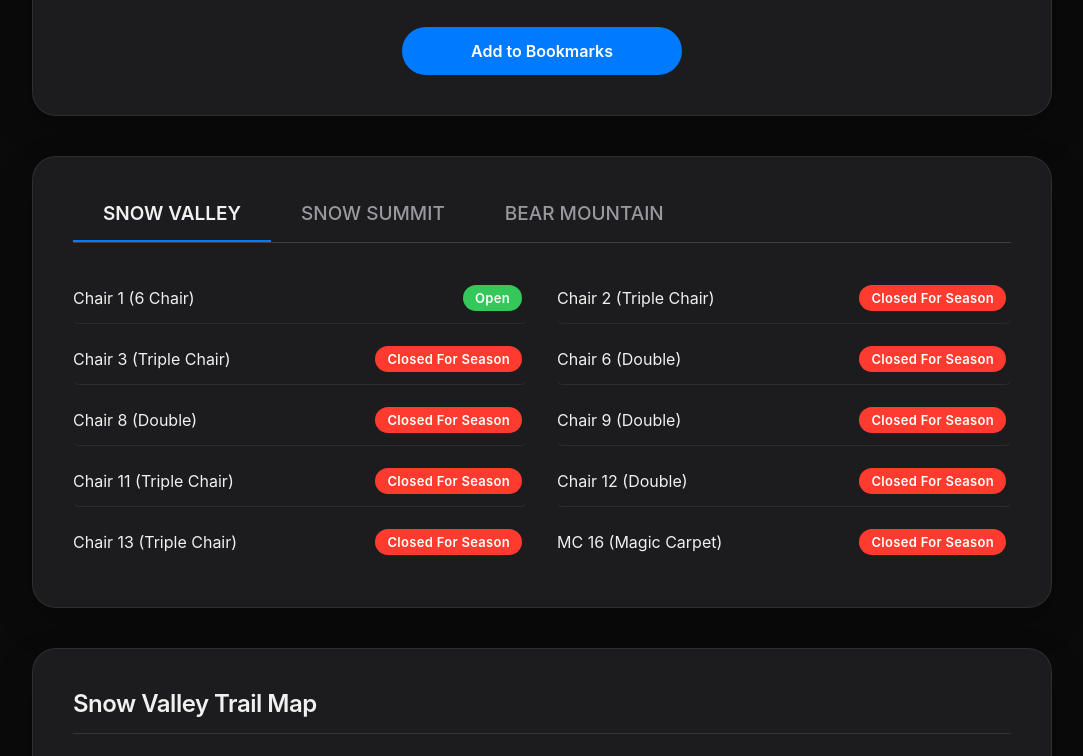
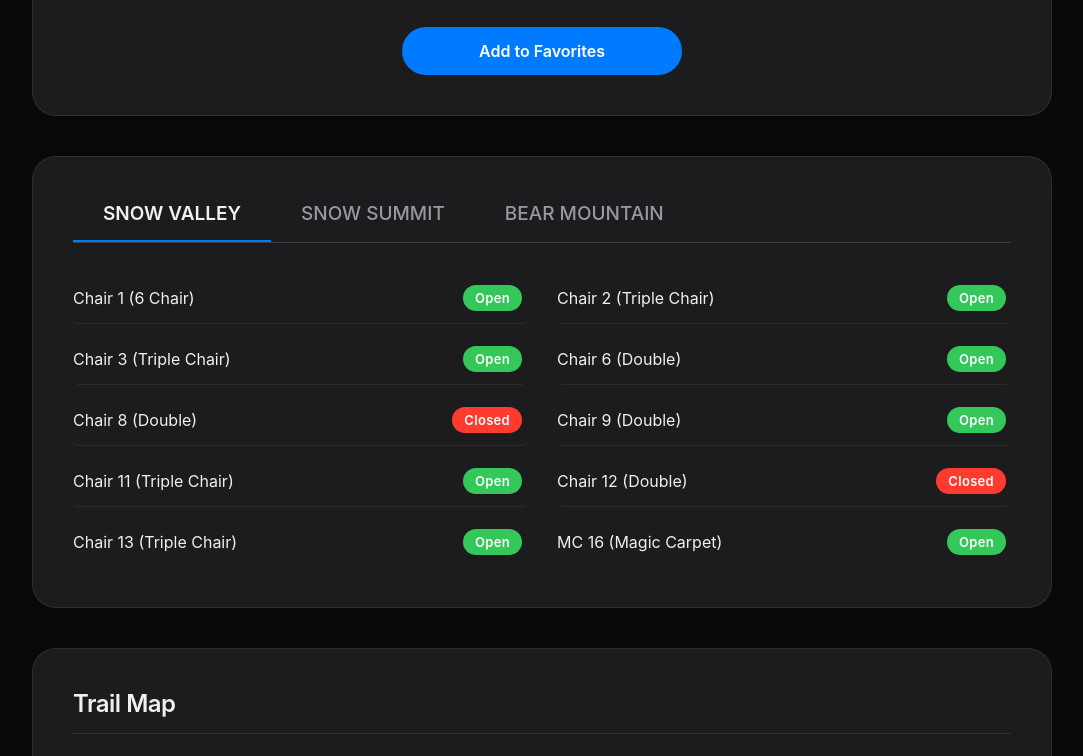
Before and after one commit to DellOptiPlex755x/SlopeScout, a website: page assets/pages/bigbear.html in a window 1280 px wide. Shown: the part 532-1288 px from the top of the page, without its empty margins (98-1181 px from the left). Drawn offline with Linux system fonts and the light colour scheme; no server answers; grey boxes are pictures that could not be loaded; files whose address does not match are found by name.

Commit message:
Revert "Update bigbear.html"
This reverts commit 453a1a0b55594d8e0414d09b4dfeb7eab545fc79.

```diff
--- a/assets/pages/bigbear.html
+++ b/assets/pages/bigbear.html
@@ -15,11 +15,10 @@
             --text-light: #f0f0f0;
             --text-secondary: rgba(235, 235, 245, 0.6);
             --accent-blue: #007aff;
-            --status-open: #34c759; /* Green for Open */
-            --status-closed: #ff3b30; /* Red for Closed */
-            --status-scheduled: #ff9500; /* Orange for Scheduled */
-            --status-hold: #5e5ce6; /* Purple for Hold */
-            /* --status-closed-season: #8e8e93; /* Grey for Closed For Season - REMOVED */
+            --status-open: #34c759;
+            --status-closed: #ff3b30;
+            --status-scheduled: #ff9500;
+            --status-hold: #5e5ce6;
             --transition-speed: 0.3s;
         }
 
@@ -101,7 +100,7 @@
         /* --- Removed Parallax Text Styles --- */
 
 
-        /* --- Styles for Content Area, Cards, Tabs, Map etc. --- */
+        /* --- Styles for Content Area, Cards, Tabs, Map etc. (Keep existing) --- */
         .content-area { position: relative; margin-top: -60px; padding: 0 40px 60px; z-index: 5; }
         .animated-card { background-color: var(--card-bg); border-radius: 24px; padding: 35px; margin: 0 auto 40px; max-width: 90%; box-shadow: 0 15px 35px rgba(0,0,0,0.25); border: 1px solid var(--card-border); opacity: 0; transform: translateY(30px); transition: opacity 0.6s ease-out, transform 0.6s ease-out; will-change: opacity, transform; }
         .animated-card.is-visible { opacity: 1; transform: translateY(0); }
@@ -133,12 +132,9 @@
         .status-closed { background-color: var(--status-closed); color: #fff; }
         .status-scheduled { background-color: var(--status-scheduled); color: #fff; }
         .status-hold { background-color: var(--status-hold); color: #fff; }
-        /* Changed status color back to red */
-        .status-closed-season { background-color: var(--status-closed); color: #fff; }
         .map-section { margin-top: 40px; }
         .map-header { text-align: left; margin-bottom: 25px; font-size: 24px; font-weight: 600; letter-spacing: -0.5px; border-bottom: 1px solid rgba(255, 255, 255, 0.1); padding-bottom: 15px; }
-        /* Increased map height by 25% (600px * 1.25 = 750px) */
-        .map-container { height: 750px; width: 100%; border-radius: 16px; overflow: hidden; position: relative; }
+        .map-container { height: 600px; width: 100%; border-radius: 16px; overflow: hidden; position: relative; }
         .map-container iframe { border-radius: 16px; }
 
         /* --- Responsive Styles --- */
@@ -164,8 +160,7 @@
             .lift-item:nth-child(odd):last-child, .lift-item:nth-child(even):last-child { border-bottom: none; }
             .lift-item:hover { transform: translateX(4px); }
             .animated-card { padding: 30px; max-width: 100%; }
-            /* Increased map height by 25% (450px * 1.25 = 562.5px, rounded) */
-            .map-container { height: 563px; }
+            .map-container { height: 450px; }
             .tab-button { padding: 10px 20px; font-size: 16px; }
             .map-header { font-size: 22px; }
         }
@@ -182,8 +177,7 @@
             .lift-item:hover { transform: translateX(3px); }
             .lift-status-badge { padding: 4px 10px; font-size: 11px; }
             .animated-card { padding: 20px; border-radius: 20px; }
-            /* Increased map height by 25% (350px * 1.25 = 437.5px, rounded) */
-            .map-container { height: 438px; border-radius: 12px; }
+            .map-container { height: 350px; border-radius: 12px; }
             .map-container iframe { border-radius: 12px; }
             .tab-button { padding: 10px 15px; font-size: 15px; }
             .map-header { font-size: 20px; }
@@ -193,7 +187,7 @@
 <body>
 
 <nav>
-    <a href="https://slopescout.org" rel="noopener noreferrer" class="logo">SlopeScout</a>
+    <a href="../../index.html" rel="noopener noreferrer" class="logo">SlopeScout</a>
     <div class="nav-links">
         <a href="https://slopescout.org" rel="noopener noreferrer">Home</a>
         <a href="explore.html">Explore</a>
@@ -220,58 +214,58 @@
 
     <div class="resorts-tab-section animated-card" id="resorts">
         <div class="tabs-container">
-            <button class="tab-button active" data-tab-target="#sv-lifts" data-map-url="https://vicomap-cdn.resorts-interactive.com/map/1825?menu=3.0,3.1,3.2,3.4,3.5,3.10,3.14&openLiftAnimation=true&openLiftColor=green&liftHighlightOpacity=0.2&backgroundOpacity=1.0" data-resort-name="Snow Valley">SNOW VALLEY</button>
-            <button class="tab-button" data-tab-target="#ss-lifts" data-map-url="https://vicomap-cdn.resorts-interactive.com/map/1818?menu=3.0,3.1,3.2,3.4,3.5,3.10,3.14&openLiftAnimation=true&openLiftColor=green&liftHighlightOpacity=0.2&backgroundOpacity=1.0" data-resort-name="Snow Summit">SNOW SUMMIT</button>
-            <button class="tab-button" data-tab-target="#bm-lifts" data-map-url="https://vicomap-cdn.resorts-interactive.com/map/1808?menu=3.0,3.1,3.2,3.4,3.5,3.10,3.14&openLiftAnimation=true&openLiftColor=green&liftHighlightOpacity=0.2&backgroundOpacity=1.0" data-resort-name="Bear Mountain">BEAR MOUNTAIN</button>
+            <button class="tab-button active" data-tab-target="#sv-lifts">SNOW VALLEY</button>
+            <button class="tab-button" data-tab-target="#ss-lifts">SNOW SUMMIT</button>
+            <button class="tab-button" data-tab-target="#bm-lifts">BEAR MOUNTAIN</button>
         </div>
         <div class="tab-content-container">
             <div class="tab-content active" id="sv-lifts">
                 <div class="lifts-grid">
                     <div class="lift-item"><span>Chair 1 (6 Chair)</span><span class="lift-status-badge status-open">Open</span></div>
-                    <div class="lift-item"><span>Chair 2 (Triple Chair)</span><span class="lift-status-badge status-closed-season">Closed For Season</span></div>
-                    <div class="lift-item"><span>Chair 3 (Triple Chair)</span><span class="lift-status-badge status-closed-season">Closed For Season</span></div>
-                    <div class="lift-item"><span>Chair 6 (Double)</span><span class="lift-status-badge status-closed-season">Closed For Season</span></div>
-                    <div class="lift-item"><span>Chair 8 (Double)</span><span class="lift-status-badge status-closed-season">Closed For Season</span></div>
-                    <div class="lift-item"><span>Chair 9 (Double)</span><span class="lift-status-badge status-closed-season">Closed For Season</span></div>
-                    <div class="lift-item"><span>Chair 11 (Triple Chair)</span><span class="lift-status-badge status-closed-season">Closed For Season</span></div>
-                    <div class="lift-item"><span>Chair 12 (Double)</span><span class="lift-status-badge status-closed-season">Closed For Season</span></div>
-                    <div class="lift-item"><span>Chair 13 (Triple Chair)</span><span class="lift-status-badge status-closed-season">Closed For Season</span></div>
-                    <div class="lift-item"><span>MC 16 (Magic Carpet)</span><span class="lift-status-badge status-closed-season">Closed For Season</span></div>
+                    <div class="lift-item"><span>Chair 2 (Triple Chair)</span><span class="lift-status-badge status-open">Open</span></div>
+                    <div class="lift-item"><span>Chair 3 (Triple Chair)</span><span class="lift-status-badge status-open">Open</span></div>
+                    <div class="lift-item"><span>Chair 6 (Double)</span><span class="lift-status-badge status-open">Open</span></div>
+                    <div class="lift-item"><span>Chair 8 (Double)</span><span class="lift-status-badge status-closed">Closed</span></div>
+                    <div class="lift-item"><span>Chair 9 (Double)</span><span class="lift-status-badge status-open">Open</span></div>
+                    <div class="lift-item"><span>Chair 11 (Triple Chair)</span><span class="lift-status-badge status-open">Open</span></div>
+                    <div class="lift-item"><span>Chair 12 (Double)</span><span class="lift-status-badge status-closed">Closed</span></div>
+                    <div class="lift-item"><span>Chair 13 (Triple Chair)</span><span class="lift-status-badge status-open">Open</span></div>
+                    <div class="lift-item"><span>MC 16 (Magic Carpet)</span><span class="lift-status-badge status-open">Open</span></div>
                 </div>
             </div>
             <div class="tab-content" id="ss-lifts">
                 <div class="lifts-grid">
                     <div class="lift-item"><span>Chair 1 (High-Speed Quad)</span><span class="lift-status-badge status-open">Open</span></div>
-                    <div class="lift-item"><span>Chair 2 (High-Speed Quad)</span><span class="lift-status-badge status-closed-season">Closed For Season</span></div>
-                    <div class="lift-item"><span>Chair 3 (Double)</span><span class="lift-status-badge status-closed-season">Closed For Season</span></div>
-                    <div class="lift-item"><span>Chair 4 (Triple Chair)</span><span class="lift-status-badge status-closed-season">Closed For Season</span></div>
-                    <div class="lift-item"><span>Chair 5 (Double)</span><span class="lift-status-badge status-closed-season">Closed For Season</span></div>
-                    <div class="lift-item"><span>Chair 6 (Double)</span><span class="lift-status-badge status-closed-season">Closed For Season</span></div>
-                    <div class="lift-item"><span>Chair 7 (Double)</span><span class="lift-status-badge status-closed-season">Closed For Season</span></div>
-                    <div class="lift-item"><span>Chair 8 (Triple Chair)</span><span class="lift-status-badge status-closed-season">Closed For Season</span></div>
-                    <div class="lift-item"><span>Chair 9 (Triple Chair)</span><span class="lift-status-badge status-closed-season">Closed For Season</span></div>
-                    <div class="lift-item"><span>Chair 10 (Triple Chair)</span><span class="lift-status-badge status-closed-season">Closed For Season</span></div>
-                    <div class="lift-item"><span>MC 1 (Magic Carpet)</span><span class="lift-status-badge status-closed-season">Closed For Season</span></div>
+                    <div class="lift-item"><span>Chair 2 (High-Speed Quad)</span><span class="lift-status-badge status-open">Open</span></div>
+                    <div class="lift-item"><span>Chair 3 (Double)</span><span class="lift-status-badge status-open">Open</span></div>
+                    <div class="lift-item"><span>Chair 4 (Triple Chair)</span><span class="lift-status-badge status-open">Open</span></div>
+                    <div class="lift-item"><span>Chair 5 (Double)</span><span class="lift-status-badge status-closed">Closed</span></div>
+                    <div class="lift-item"><span>Chair 6 (Double)</span><span class="lift-status-badge status-open">Open</span></div>
+                    <div class="lift-item"><span>Chair 7 (Double)</span><span class="lift-status-badge status-open">Open</span></div>
+                    <div class="lift-item"><span>Chair 8 (Triple Chair)</span><span class="lift-status-badge status-open">Open</span></div>
+                    <div class="lift-item"><span>Chair 9 (Triple Chair)</span><span class="lift-status-badge status-open">Open</span></div>
+                    <div class="lift-item"><span>Chair 10 (Triple Chair)</span><span class="lift-status-badge status-closed">Closed</span></div>
+                    <div class="lift-item"><span>MC 1 (Magic Carpet)</span><span class="lift-status-badge status-open">Open</span></div>
                 </div>
             </div>
             <div class="tab-content" id="bm-lifts">
                 <div class="lifts-grid">
+                    <div class="lift-item"><span>Chair 3 (Double)</span><span class="lift-status-badge status-closed">Closed</span></div>
                     <div class="lift-item"><span>Chair 4 (Double)</span><span class="lift-status-badge status-open">Open</span></div>
-                    <div class="lift-item"><span>Chair 3 (Double)</span><span class="lift-status-badge status-closed-season">Closed For Season</span></div>
-                    <div class="lift-item"><span>Chair 5 (6 Chair)</span><span class="lift-status-badge status-closed-season">Closed For Season</span></div>
-                    <div class="lift-item"><span>Chair 6 (High-Speed Quad)</span><span class="lift-status-badge status-closed-season">Closed For Season</span></div>
-                    <div class="lift-item"><span>Chair 7 (Triple Chair)</span><span class="lift-status-badge status-closed-season">Closed For Season</span></div>
-                    <div class="lift-item"><span>Chair 8 (Triple Chair)</span><span class="lift-status-badge status-closed-season">Closed For Season</span></div>
-                    <div class="lift-item"><span>Chair 9 (High-Speed Quad)</span><span class="lift-status-badge status-closed-season">Closed For Season</span></div>
+                    <div class="lift-item"><span>Chair 5 (6 Chair)</span><span class="lift-status-badge status-open">Open</span></div>
+                    <div class="lift-item"><span>Chair 6 (High-Speed Quad)</span><span class="lift-status-badge status-open">Open</span></div>
+                    <div class="lift-item"><span>Chair 7 (Triple Chair)</span><span class="lift-status-badge status-open">Open</span></div>
+                    <div class="lift-item"><span>Chair 8 (Triple Chair)</span><span class="lift-status-badge status-open">Open</span></div>
+                    <div class="lift-item"><span>Chair 9 (High-Speed Quad)</span><span class="lift-status-badge status-open">Open</span></div>
                 </div>
             </div>
         </div>
     </div>
 
     <div class="map-section animated-card" id="trail-map">
-        <h2 class="map-header" id="mapHeader">Snow Valley Trail Map</h2>
+        <h2 class="map-header">Trail Map</h2>
         <div class="map-container">
-            <iframe id="mapIframe" src="https://vicomap-cdn.resorts-interactive.com/map/1825?menu=3.0,3.1,3.2,3.4,3.5,3.10,3.14&openLiftAnimation=true&openLiftColor=green&liftHighlightOpacity=0.2&backgroundOpacity=1.0" width="100%" height="100%" frameborder="0" loading="lazy"></iframe>
+            <iframe src="https://vicomap-cdn.resorts-interactive.com/map/1818?menu=3.0,3.1,3.2,3.4,3.5,3.10,3.14&openLiftAnimation=true&openLiftColor=green&liftHighlightOpacity=0.2&backgroundOpacity=1.0" width="100%" height="100%" frameborder="0" loading="lazy"></iframe>
         </div>
     </div>
 </div>
@@ -286,71 +280,31 @@
 
     // --- Tab Switching Logic ---
     const tabsContainer = document.querySelector('.tabs-container');
-    const mapIframe = document.getElementById('mapIframe'); // Get the iframe element
-    const mapHeader = document.getElementById('mapHeader'); // Get the map header element
-
-    if(tabsContainer && mapIframe && mapHeader){ // Check if all elements exist
+    if(tabsContainer){
         const tabButtons = document.querySelectorAll('.tab-button');
         const tabContents = document.querySelectorAll('.tab-content');
-
-        // Function to update map and header
-        function updateMapAndHeader(activeButton) {
-            const mapUrl = activeButton.dataset.mapUrl;
-            const resortName = activeButton.dataset.resortName;
-
-            if (mapUrl) {
-                mapIframe.src = mapUrl; // Update iframe source
-            }
-            if (resortName) {
-                mapHeader.textContent = `${resortName} Trail Map`; // Update header text
-            }
-        }
-
-        // Initial setup for the default active tab
-        const initialActiveButton = tabsContainer.querySelector('.tab-button.active');
-        if (initialActiveButton) {
-            updateMapAndHeader(initialActiveButton);
-        }
-
-
         tabsContainer.addEventListener('click', (e) => {
             if (!e.target.matches('.tab-button')) return;
-
-            const targetButton = e.target;
-            const targetContentId = targetButton.dataset.tabTarget;
+            const targetContentId = e.target.dataset.tabTarget;
             const targetContent = document.querySelector(targetContentId);
-
-            // Update active classes for buttons and content
             tabButtons.forEach(button => button.classList.remove('active'));
-            targetButton.classList.add('active');
+            e.target.classList.add('active');
             tabContents.forEach(content => content.classList.remove('active'));
             if (targetContent) { targetContent.classList.add('active'); }
-
-            // Update the map and header based on the clicked tab
-            updateMapAndHeader(targetButton);
         });
-    } else {
-        console.error("Error: Tabs container, map iframe, or map header not found.");
     }
-
 
     // --- Button Click ---
     const addParkBtn = document.getElementById('addParkBtn');
     if(addParkBtn){
-        // Changed the button text to "Add to Bookmarks" to match Firebase logic below
-        addParkBtn.textContent = 'Add to Bookmarks';
-        // Removed the simple text change logic as it's handled by Firebase now
-        // addParkBtn.addEventListener('click', function() { this.textContent = 'Added!'; setTimeout(() => { this.textContent = 'Add to Favorites'; }, 1500); });
+        addParkBtn.addEventListener('click', function() { this.textContent = 'Added!'; setTimeout(() => { this.textContent = 'Add to Favorites'; }, 1500); });
     }
 
 </script>
 
 <script type="module">
     // Import necessary functions from Firebase SDK and your config
-    // IMPORTANT: Ensure '../firebase/config.js' path is correct relative to this HTML file
-    // If bigbear.html is in the root, and firebase folder is also in the root, path should be './firebase/config.js'
-    // If bigbear.html is in a subfolder (e.g., 'pages'), path might be '../firebase/config.js'
-    import { auth, db } from './firebase/config.js'; // ADJUST PATH AS NEEDED
+    import { auth, db } from '../firebase/config.js'; // Ensure path is correct
     import { onAuthStateChanged } from "https://www.gstatic.com/firebasejs/11.4.0/firebase-auth.js";
     import { doc, setDoc, getDoc, deleteDoc, serverTimestamp } from "https://www.gstatic.com/firebasejs/11.4.0/firebase-firestore.js";
 
@@ -363,12 +317,12 @@
     let isBookmarked = false;
     let isProcessing = false; // Flag to track if an operation is in progress
 
-    // --- Define colors for clarity ---
+    // --- NEW: Define colors for clarity ---
     const defaultButtonColor = 'var(--accent-blue)';
     const hoverRemoveColor = 'var(--status-closed)'; // Using your existing red color variable
     const disabledLoginColor = '#444'; // Grey for login prompt
 
-    // --- Function to update button appearance ---
+    // --- UPDATED: Function to update button appearance ---
     function updateButtonState() {
         if (!addParkBtn) return;
         if (isProcessing) return; // Don't change appearance during processing
@@ -399,7 +353,7 @@
         }
     }
 
-    // --- Functions to handle hover effects ---
+    // --- NEW: Functions to handle hover effects ---
     const handleMouseOver = () => {
         if (isBookmarked && !isProcessing) { // Only apply if bookmarked and not processing
             addParkBtn.style.backgroundColor = hoverRemoveColor;
@@ -471,9 +425,8 @@
     if (addParkBtn) {
         addParkBtn.addEventListener('click', async () => {
             if (!currentUserId) {
-                // Redirect to login/signup page if not logged in
-                // Ensure 'sign-up_login.html' path is correct
-                window.location.href = 'sign-up_login.html'; // ADJUST PATH AS NEEDED
+                alert('Please log in or create an account to save bookmarks.');
+                window.location.href = 'sign-up_login.html';
                 return;
             }
             if (isProcessing) return; // Prevent double clicks
@@ -509,9 +462,7 @@
                 }
             } catch (error) {
                 console.error("Error updating bookmark: ", error);
-                // Use a less intrusive way to notify the user, e.g., console log or a temporary message area
-                // alert('Failed to update bookmark. Please try again.');
-                console.error('Failed to update bookmark. Please try again.');
+                alert('Failed to update bookmark. Please try again.');
                 // On error, reset processing and update button to previous state
                 isProcessing = false;
                 updateButtonState(); // Update based on 'isBookmarked' status before the failed attempt
```
